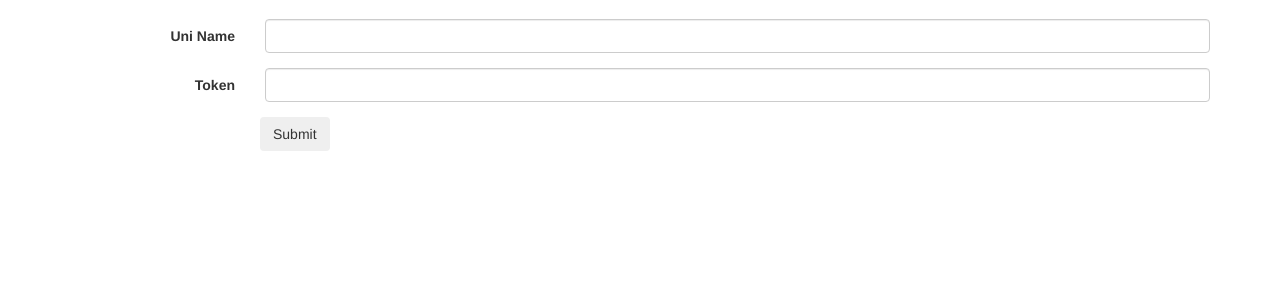
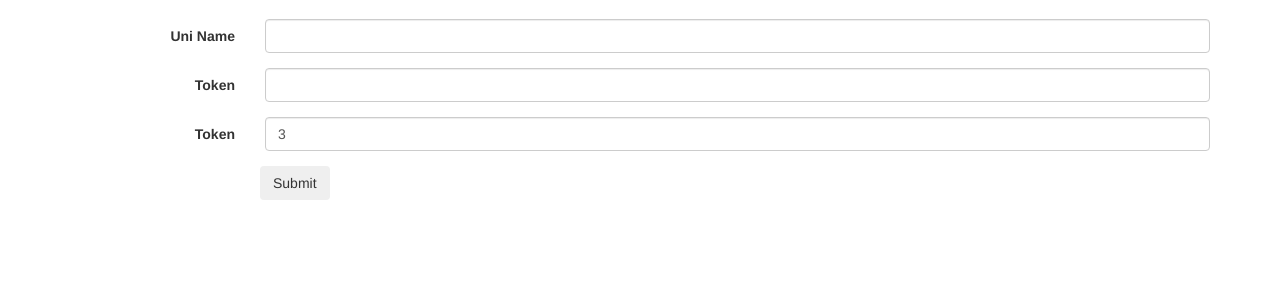
Before and after one commit to fabianfreyer/account_management, a Flask app: template app/registration/templates/admin/uniform.html in a window 1280 px wide. Shown: the part 51-358 px from the top of the page. Run offline with Flask 2, Linux system fonts and the light colour scheme; the template is opened without the code that fills it: values that come from a table or form of the project are taken from there, others are empty; some libraries are stand-ins or nearby versions.

Commit message:
Add functions to manage per-uni slots

```diff
--- a/app/registration/api.py
+++ b/app/registration/api.py
@@ -109,6 +109,7 @@ def api_registration_priorities():
 
     return jsonify(
             uni=g.uni.name,
+            slots=g.uni.slots,
             registrations=[format_reg(reg) for reg in registrations if reg.confirmed]
                          +[format_reg(reg) for reg in registrations if not reg.confirmed]
         )
--- a/app/registration/models.py
+++ b/app/registration/models.py
@@ -40,10 +40,12 @@ class Uni(db.Model):
     id = db.Column(db.Integer(), primary_key = True)
     token = db.Column(db.String(256), unique = True)
     name = db.Column(db.Text(), unique = True)
+    slots = db.Column(db.Integer())
 
-    def __init__(self, name, token):
+    def __init__(self, name, token, slots = 3):
         self.name = name
         self.token = token
+        self.slots = slots
 
     def __repr__(self):
         return "<Uni: {}>".format(self.name)
--- a/app/registration/templates/admin/uniform.html
+++ b/app/registration/templates/admin/uniform.html
@@ -16,6 +16,10 @@
       {{ form.token.label(class='col-sm-2 control-label') }}
       <div class="col-sm-10">{{ form.token(class='form-control') }}</div>
     </div>
+    <div class="form-group">
+      {{ form.slots.label(class='col-sm-2 control-label') }}
+      <div class="col-sm-10">{{ form.slots(class='form-control') }}</div>
+    </div>
     <div class="col-sm-2"></div>
     {{ form.submit(class='btn btn-submit')}}
     {{ form.hidden_tag() }}
--- a/app/registration/views.py
+++ b/app/registration/views.py
@@ -4,6 +4,7 @@ from app.db import db
 from .models import Uni, Registration
 from flask_wtf import FlaskForm
 from wtforms import StringField, SubmitField
+from wtforms.fields.html5 import IntegerField
 from app.user import groups_sufficient
 from app.views import confirm
 import io
@@ -14,20 +15,32 @@ from . import api
 class UniForm(FlaskForm):
     name = StringField('Uni Name')
     token = StringField('Token')
+    slots = IntegerField('Token', default=3)
     submit = SubmitField()
 
 @registration_blueprint.route('/admin/uni')
 @groups_sufficient('admin', 'orga')
 def unis():
     unis = Uni.query.all()
-    return render_template('admin/unis.html', unis = unis)
+    unis_registrations = {}
+    for uni in unis:
+        registrations = Registration.query.filter_by(uni_id=uni.id).all()
+        unis_registrations[uni.id] = {
+            'total': len(registrations),
+            'confirmed': sum(reg.confirmed for reg in registrations),
+            'gremien': sum(reg.priority == -1 for reg in registrations)
+        }
+    return render_template('admin/unis.html',
+        unis = unis,
+        unis_registrations = unis_registrations
+    )
 
 @registration_blueprint.route('/admin/uni/new', methods=['GET', 'POST'])
 @groups_sufficient('admin', 'orga')
 def add_uni():
     form = UniForm()
     if form.validate_on_submit():
-        uni = Uni(form.name.data, form.token.data)
+        uni = Uni(form.name.data, form.token.data, form.slots.data or 3)
         db.session.add(uni)
         try:
             db.session.commit()
@@ -58,10 +71,12 @@ def delete_uni(uni_id):
 @groups_sufficient('admin', 'orga')
 def edit_uni(uni_id):
     uni = Uni.query.filter_by(id=uni_id).first()
-    form = UniForm(name = uni.name, token = uni.token)
+    form = UniForm(name = uni.name, token = uni.token, slots = uni.slots)
     if form.validate_on_submit():
         from sqlalchemy.exc import IntegrityError
-        uni = Uni(form.name.data, form.token.data)
+        uni.name = form.name.data
+        uni.token = form.token.data
+        uni.slots = form.slots.data
         db.session.add(uni)
         try:
             db.session.commit()
```
Also changed, not shown: app/registration/templates/admin/unis.html (+10 -0 lines).
